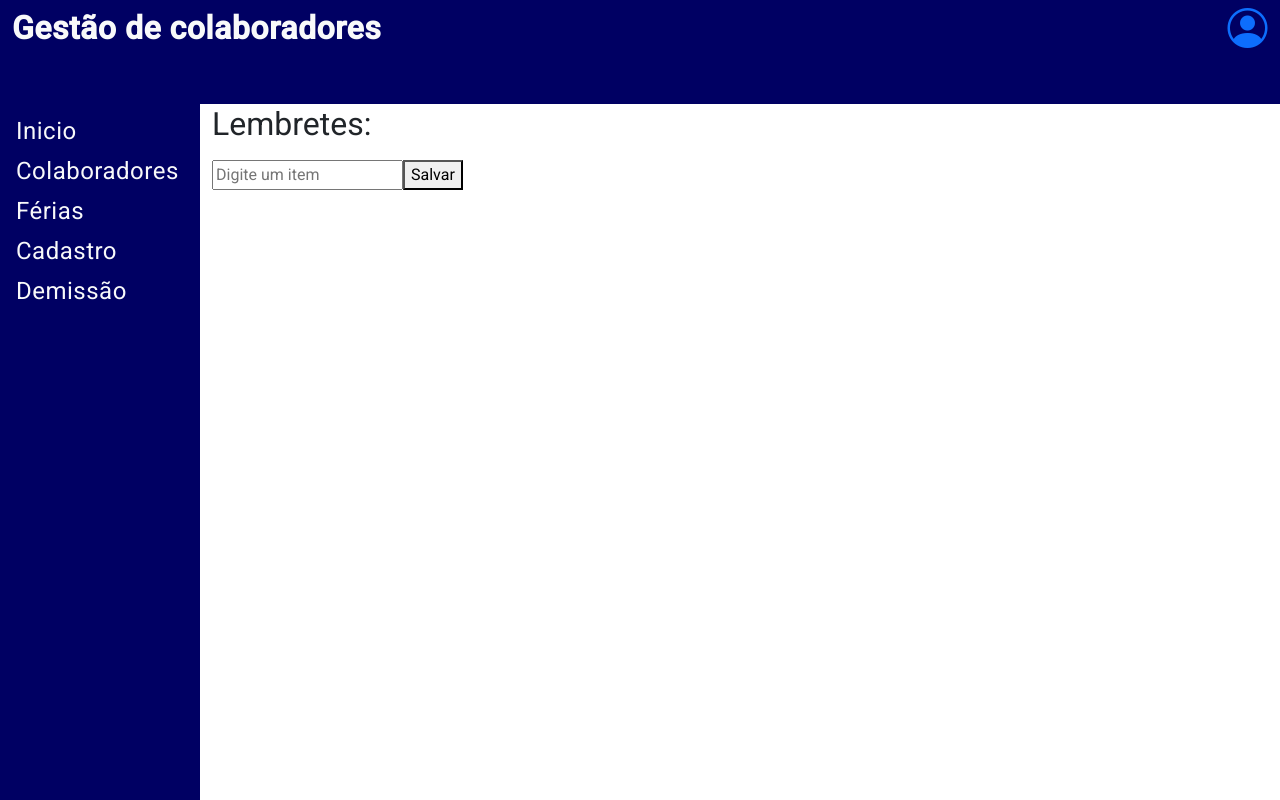
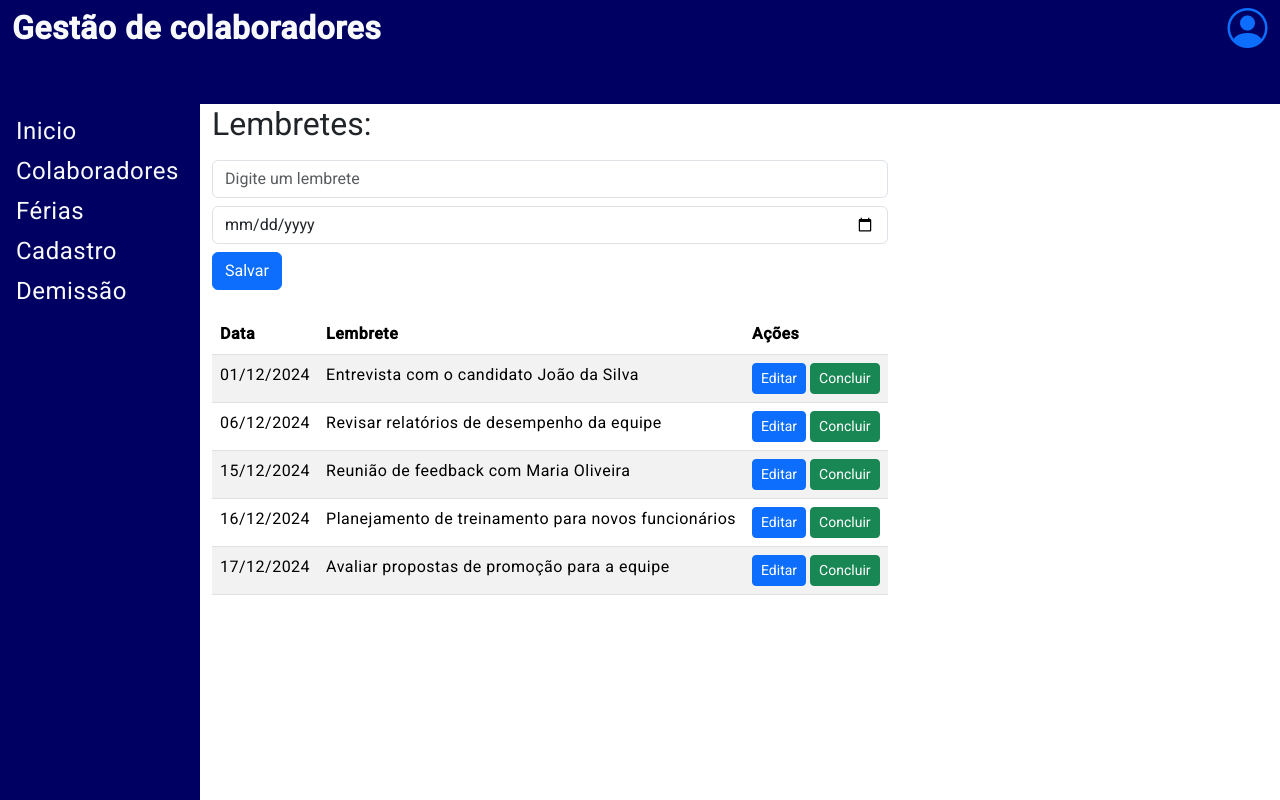
Before and after one commit to Igaro-Franklin/colaboradores, an Angular app: page /inicio in a window 1280 px wide. Built offline with nearby package versions, Linux system fonts and the light colour scheme.

Commit message:
Mudou o componente de lembrete, fazendo apenas a parte do front

```diff
--- a/src/app/inicio/inicio.component.html
+++ b/src/app/inicio/inicio.component.html
@@ -1,18 +1,64 @@
 <div class="container">
     <h4>Lembretes:</h4>
-    <div>
-        <form (ngSubmit) = "adicionarLembrete()">
-            <input
-            type="text"
-            [(ngModel)]="novoLembrete"
-            name="item"
-            placeholder="Digite um item"
-            required />
-          <button type="submit">Salvar</button>
+    <div class="mb-4">
+        <form>
+            <input class="form-control mb-2" type="text" name="item" placeholder="Digite um lembrete" required />
+            <input class="form-control mb-2" type="date" name="data" id="dataLembrete">
+            <button type="submit" type="button" class="btn btn-primary">Salvar</button>
         </form>
     </div>
 
-    <ul>
-        <li *ngFor="let lembrete of lembrentes">{{ lembrete }}</li>
-    </ul>
+    <div>
+        <table class="table table-striped">
+            <thead>
+              <tr>
+                <th>Data</th>
+                <th>Lembrete</th>
+                <th>Ações</th>
+              </tr>
+            </thead>
+            <tbody>
+              <tr>
+                <td>01/12/2024</td>
+                <td>Entrevista com o candidato João da Silva</td>
+                <td>
+                  <button class="btn btn-primary btn-sm">Editar</button>
+                  <button class="btn btn-success btn-sm ms-1">Concluir</button>
+                </td>
+              </tr>
+              <tr>
+                <td>06/12/2024</td>
+                <td>Revisar relatórios de desempenho da equipe</td>
+                <td>
+                  <button class="btn btn-primary btn-sm">Editar</button>
+                  <button class="btn btn-success btn-sm ms-1">Concluir</button>
+                </td>
+              </tr>
+              <tr>
+                <td>15/12/2024</td>
+                <td>Reunião de feedback com Maria Oliveira</td>
+                <td>
+                  <button class="btn btn-primary btn-sm">Editar</button>
+                  <button class="btn btn-success btn-sm ms-1">Concluir</button>
+                </td>
+              </tr>
+              <tr>
+                <td>16/12/2024</td>
+                <td>Planejamento de treinamento para novos funcionários</td>
+                <td>
+                  <button class="btn btn-primary btn-sm">Editar</button>
+                  <button class="btn btn-success btn-sm ms-1">Concluir</button>
+                </td>
+              </tr>
+              <tr>
+                <td>17/12/2024</td>
+                <td>Avaliar propostas de promoção para a equipe</td>
+                <td>
+                  <button class="btn btn-primary btn-sm">Editar</button>
+                  <button class="btn btn-success btn-sm ms-1">Concluir</button>
+                </td>
+              </tr>
+            </tbody>
+          </table>
+    </div>
 </div>
--- a/src/app/inicio/inicio.component.ts
+++ b/src/app/inicio/inicio.component.ts
@@ -1,31 +1,17 @@
-import { CommonModule } from '@angular/common';
 import { Component, OnInit } from '@angular/core';
-import { FormsModule } from '@angular/forms';
 
 @Component({
   selector: 'app-inicio',
   standalone: true,
-  imports: [FormsModule, CommonModule],
+  imports: [],
   templateUrl: './inicio.component.html',
   styleUrls: ['./inicio.component.css']
 })
 export class InicioComponent{
-  novoLembrete: String = '';
-  lembrentes: String[] = [];
 
   constructor(){
-    const alertasSalvos = localStorage.getItem('meusLembretes');
-    if(alertasSalvos){
-      this.lembrentes = JSON.parse(alertasSalvos);
-    }
   }
 
-  adicionarLembrete(){
-    if(this.novoLembrete.trim() !== ''){
-      this.lembrentes.push(this.novoLembrete);
-      localStorage.setItem('meusLembretes', JSON.stringify(this.lembrentes));
-      this.novoLembrete = '';
-    }
-  }
+  adicionarLembrete(){}
 
 }
```
